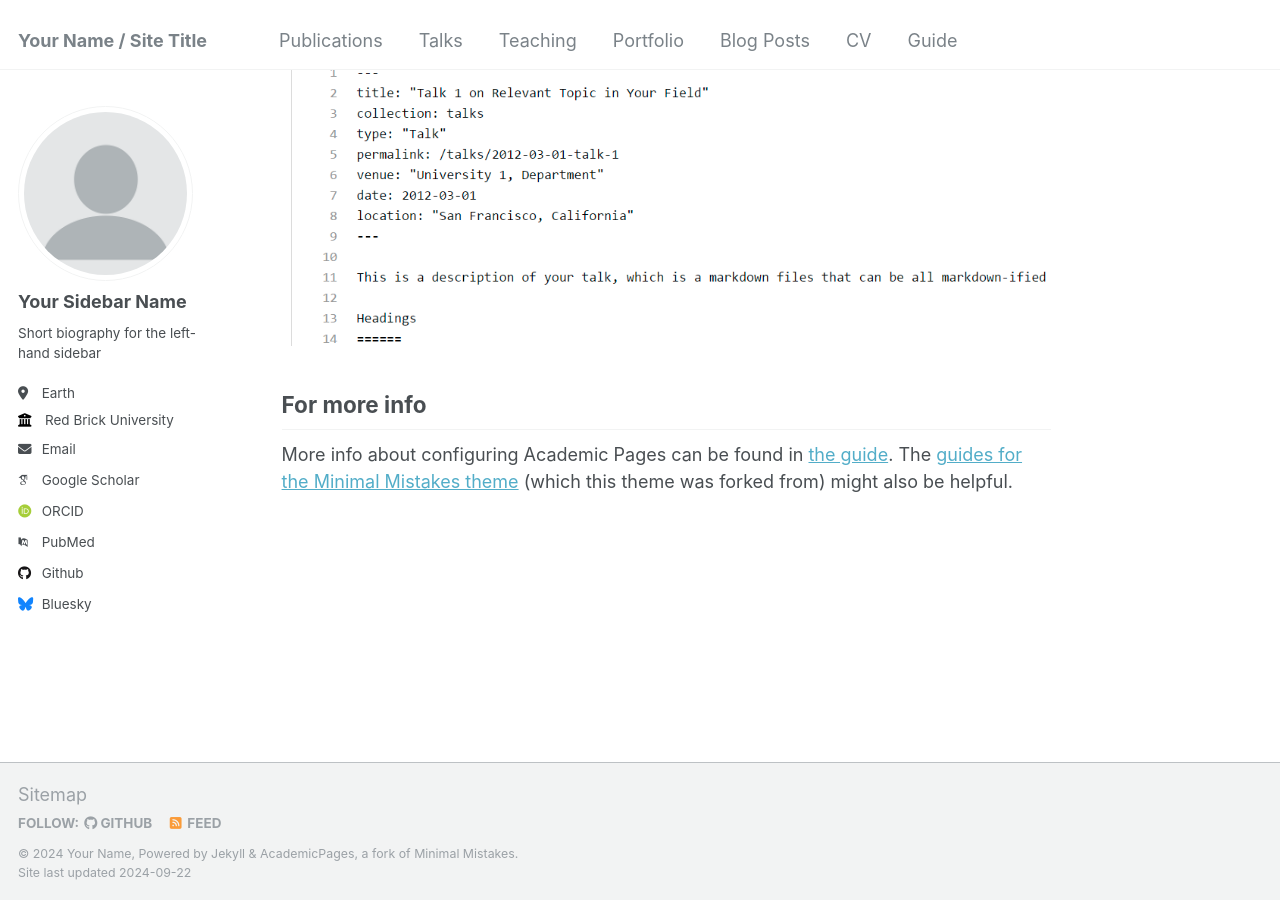
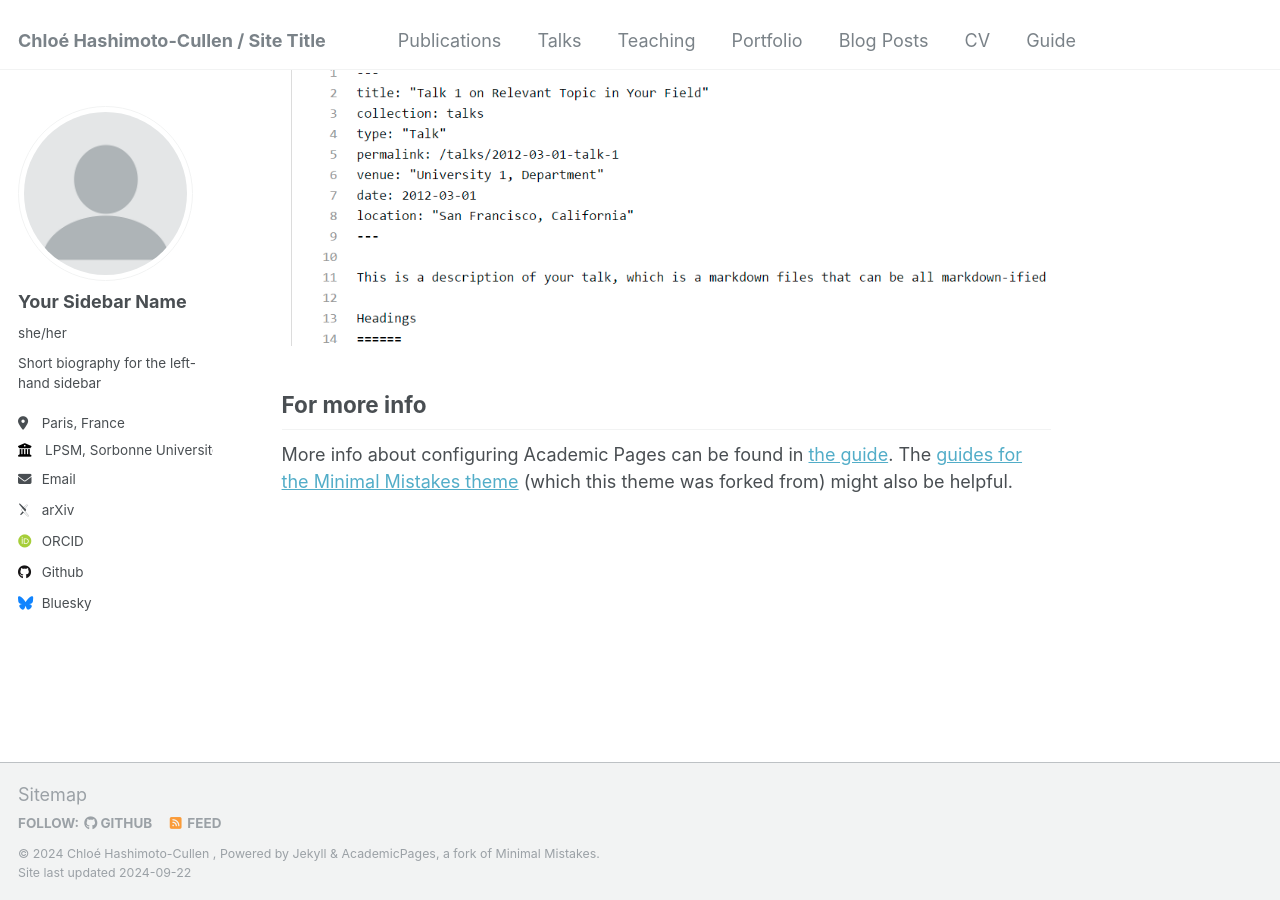
Before and after one commit to hashimotocullen/hashimotocullen.github.io, a Jekyll site: the page built from _pages/about.md, in a window 1280 px wide and 900 px high, scrolled down 2643 px. Built offline with Jekyll 4.4.1, drawn with Linux system fonts in a browser that asks for light colours; some web fonts are replaced.

Commit message:
Update _config.yml

```diff
--- a/_config.yml
+++ b/_config.yml
@@ -8,13 +8,13 @@
 
 # Basic Site Settings
 locale                   : "en-US"
-title                    : "Your Name / Site Title"
+title                    : "Chloé Hashimoto-Cullen / Site Title"
 title_separator          : "-"
-name                     : &name "Your Name"
+name                     : &name "Chloé Hashimoto-Cullen "
 description              : &description "personal description"
-url                      : https://academicpages.github.io # the base hostname & protocol for your site e.g. "https://mmistakes.github.io"
+url                      : https://hashimotocullen.github.io # the base hostname & protocol for your site e.g. "https://mmistakes.github.io"
 baseurl                  : "" # the subpath of your site, e.g. "/blog"
-repository               : "academicpages/academicpages.github.io"
+repository               : "hashimotocullen/hashimotocullen.github.io"
 
 # Site Author - The following control what appear as part of the author content on the side bar.
 #               If a field is blank the icon and link will not appear, otherwise it will be shown.
@@ -23,27 +23,27 @@ author:
   # Biographic information
   avatar           : "profile.png"
   name             : "Your Sidebar Name"
-  pronouns         : # example: "she/her"
+  pronouns         : "she/her"
   bio              : "Short biography for the left-hand sidebar"
-  location         : "Earth"
-  employer         : "Red Brick University"
+  location         : "Paris, France"
+  employer         : "LPSM, Sorbonne Université"
   uri              : # URL
-  email            : "none@example.org"
+  email            : hashimoto@lpsm.paris
 
   # Academic websites
-  arxiv            : # URL - Update with the correct link to your profile
-  googlescholar    : "https://scholar.google.com/citations?user=PS_CX0AAAAAJ"
+  arxiv            : "https://arxiv.org/a/hashimotocullen_c_1.html"
+  googlescholar    : # "https://scholar.google.com/citations?user=PS_CX0AAAAAJ"
   impactstory      : # URL
-  orcid            : "http://orcid.org/yourorcidurl"
+  orcid            : "https://orcid.org/0009-0006-7329-8647"
   semantic         : # URL
-  pubmed           : "https://www.ncbi.nlm.nih.gov/pubmed/?term=john+snow"
+  pubmed           : # "https://www.ncbi.nlm.nih.gov/pubmed/?term=john+snow"
   researchgate     : # URL
 
   # Repositories and software development
   bitbucket        : # Username - Update with your username on the site
   codepen          : # Username
   dribbble         : # Username
-  github           : "academicpages"
+  github           : hashimotocullen
   kaggle           : # Username
   stackoverflow    : # User number or user number and name (i.e., use "1" or "1/jeff-atwood")
 
```
